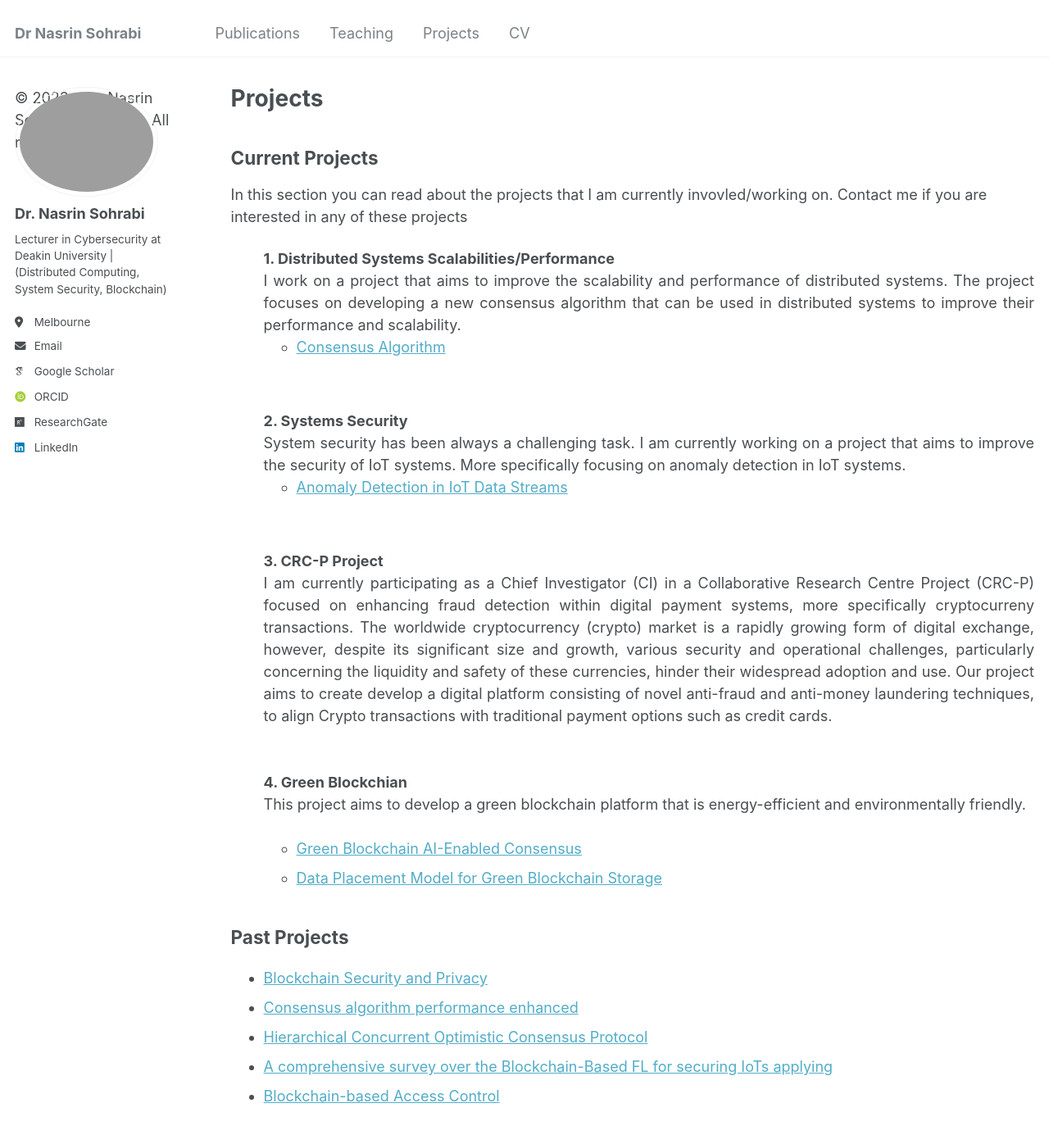
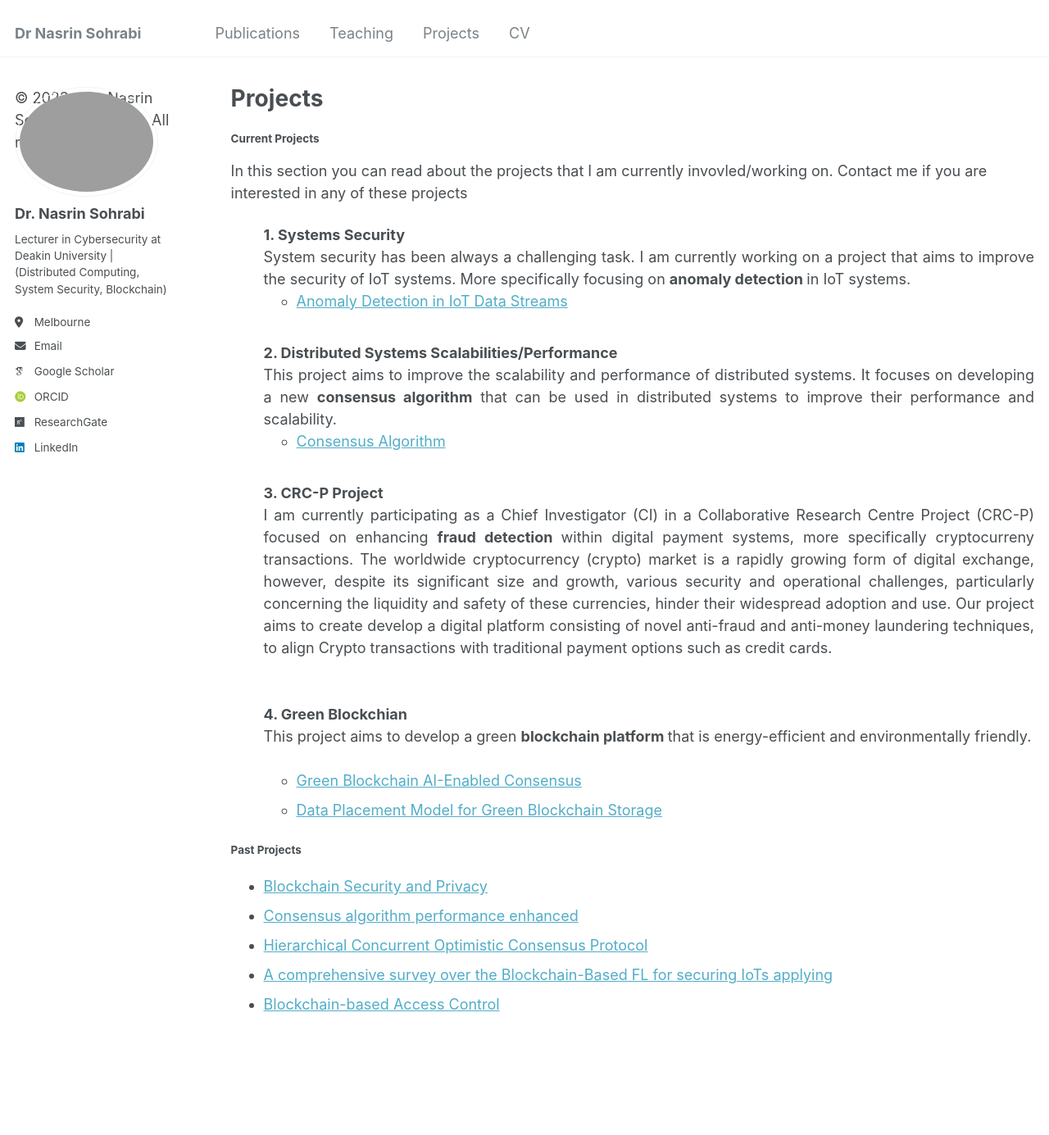
Before and after one commit to Nasrin-Sohrabi/Nasrin-Sohrabi.github.io, a Jekyll site: the page built from _pages/projects.html, in a window 1280 px wide and 1400 px high. Shown: the top 1385 px of the window at 82% size. Built offline with Jekyll 4.4.1, drawn with Linux system fonts in a browser that asks for light colours; some web fonts are replaced.

Commit message:
updating the news

```diff
--- a/_pages/projects.html
+++ b/_pages/projects.html
@@ -21,14 +21,28 @@ author_profile: true
      -->
     <!-- <div class="content"> -->
     <!-- <section class="custom-section"> -->
-        <h2>Current Projects</h2>
+        <h4>Current Projects</h4>
         <p>In this section you can read about the projects that I am currently invovled/working on. Contact me if you are interested in any of these projects</p>
 
         <ul>
-          <project><span style="font-weight: bold;"> 1. Distributed Systems Scalabilities/Performance </span>
+            <project><span style="font-weight: bold;"> 1. Systems Security</span>
+                <div class="inner-div"; style=" text-align: justify;">
+                 System security has been always a challenging task. I am currently working on a project that aims to improve the security of IoT systems.
+                 More specifically focusing on <span style="font-weight:bold"> anomaly detection </span>in IoT systems.
+                </div>
+
+                <!-- <div class="inner-div"> -->
+                    <ul>
+                    <li> <a href="https://ieeexplore.ieee.org/abstract/document/10184745">Anomaly Detection in IoT Data Streams</a></li>
+                    </ul>
+                <!-- </div> -->
+                 <br>
+              </project>
+
+          <project><span style="font-weight: bold;"> 2. Distributed Systems Scalabilities/Performance </span>
             <div class="inner-div"; style=" text-align: justify;">
-                I work on a project that aims to improve the scalability and performance of distributed systems.
-                The project focuses on developing a new consensus algorithm that can be used in distributed systems to improve their performance and scalability.
+                This project aims to improve the scalability and performance of distributed systems.
+                It focuses on developing a new <span style="font-weight:bold">consensus algorithm</span> that can be used in distributed systems to improve their performance and scalability.
             </div>
             <div class="inner-div">
                 <ul>
@@ -38,28 +52,11 @@ author_profile: true
               <br>
           </project>
 
-          <br>
 
-          <project><span style="font-weight: bold;"> 2. Systems Security</span>
-            <div class="inner-div"; style=" text-align: justify;">
-             System security has been always a challenging task.
-             I am currently working on a project that aims to improve the security of IoT systems.
-             More specifically focusing on anomaly detection in IoT systems.
-            </div>
-
-            <!-- <div class="inner-div"> -->
-                <ul>
-                <li> <a href="https://ieeexplore.ieee.org/abstract/document/10184745">Anomaly Detection in IoT Data Streams</a></li>
-                </ul>
-            <!-- </div> -->
-             <br>
-          </project>
-
-          <br>
           <project><span style="font-weight: bold;"> 3. CRC-P Project </span>
             <div class="inner-div"; style=" text-align: justify;">
                 I am currently participating as a Chief Investigator (CI) in a Collaborative Research Centre Project (CRC-P)
-                focused on enhancing fraud detection within digital payment systems, more specifically cryptocurreny transactions.
+                focused on enhancing <span style="font-weight:bold">fraud detection </span> within digital payment systems, more specifically cryptocurreny transactions.
                 The worldwide cryptocurrency (crypto) market is a rapidly growing form of digital exchange,
                 however, despite its significant size and growth, various security and operational challenges, particularly concerning the liquidity and safety of these currencies,
                 hinder their widespread adoption and use.
@@ -71,7 +68,7 @@ author_profile: true
           <project><span style="font-weight: bold;"> 4. Green Blockchian</span>
             <br>
             <div class="inner-div"; style=" text-align: justify;">
-              This project aims to develop a green blockchain platform that is energy-efficient and environmentally friendly.
+              This project aims to develop a green <span style="font-weight:bold">blockchain platform </span>that is energy-efficient and environmentally friendly.
             </div>
             <br>
             <div class="inner-div">
@@ -85,7 +82,7 @@ author_profile: true
     </section>
 
     <!-- <section class="custom-section"> -->
-        <h2>Past Projects</h2>
+        <h4>Past Projects</h4>
         <p>
             <div class="inner-div">
                 <ul>
```
Also changed, not shown: _pages/about.md (+5 -11 lines).
